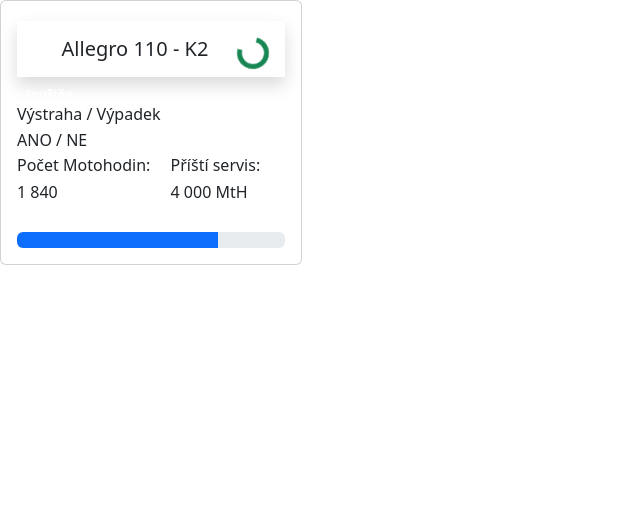
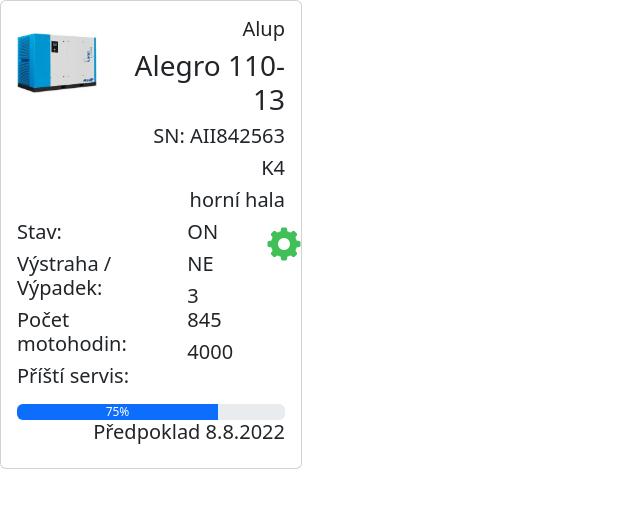
Before and after one commit to vercik13/card, a plain HTML site: page index.html in a window 1280 px wide. Shown: the whole page, without its empty margins (0-640 px from the left). Drawn offline with nearby package versions, Linux system fonts and the light colour scheme.

Commit message:
aktualizace

```diff
--- a/index.html
+++ b/index.html
@@ -19,38 +19,56 @@
 
 
   <div class="row">
-    <div class="col-md-6 col-xl-3">
-      <div class="card ">
+    <div class="col-sm-6 col-xl-3">
+      <div class="card">
 
-        <div class="card-body ">
-          <div class="">
-            <h5 class="mt-1 mb-1 p-0 text-center shadow p-3">Allegro 110 - K2<div class="float-end spinner-border text-success" role="status"></div></h5>
+        <div class="card-body">
+          <div class="row">
+            <div class="col-4">
+              <img class="mt-3" src="/img/allegro.jpg" alt="allegro" width="80">
+            </div>
+            <div class="col-8 text-end">
+              <h5>Alup</h5>
+              <h3>Alegro 110-13</h3>
+              <h5>SN: AII842563</h5>
+              <h5>K4</h5>
+              <h5>horní hala</h5>
+            </div>
+          </div>
 
-            <span class="badge badge-success-lighten ">Spuštěn</span>
+          <div class="row">
 
-            <ul class="mb-0 list-inline">
-              <li class="list-inline-item me-3">
-                <h6 class="mb-1">Výstraha / Výpadek</h6>
-                <p class="mb-1 font-13">ANO / NE</p>
-              </li>
-              <li class="list-inline-item me-3">
-                <h6 class="mb-1">Počet Motohodin:</h6>
-                <p class="mb-1 font-13">1 840</p>
-              </li>
-              <li class="list-inline-item me-3">
-                <h6 class="mb-1">Příští servis:</h6>
-                <p class="mb-1 font-13">4 000 MtH</p>
-              </li>
-            </ul>
+              <div class="col-7">
+                <h5>Stav:</h5>
+                <h5>Výstraha / Výpadek:</h5>
+                <h5>Počet motohodin:</h5>
+                <h5>Příští servis:</h5>
+              </div>
 
-            <div class="progress mt-4">
-              <div class="progress-bar" role="progressbar" style="width: 75%" aria-valuenow="75" aria-valuemin="0" aria-valuemax="100">
+              <div class="col-3">
+                <h5>ON</h5>
+                <h5>NE</h5>
+                <h5>3 845</h5>
+                <h5>4000</h5>
+              </div>
+
+              <div class="col-2">
+                <img src="/img/icons8-settings-48.png" alt="">
+              </div>
+          </div>
+
+            <div class="progress mt-2">
+              <div class="progress-bar" role="progressbar" style="width: 75%" aria-valuenow="75" aria-valuemin="0" aria-valuemax="100">75%
               </div>
             </div>
 
-          </div>
+            <div class="text-end">
+              <h5>Předpoklad 8.8.2022</h5>
+            </div>
+
         </div>
       </div>
+
     </div> <!-- end col -->
 
   </div>
```
Also changed, not shown: img/allegro.jpg (added), img/icons8-settings-48.png (added).
